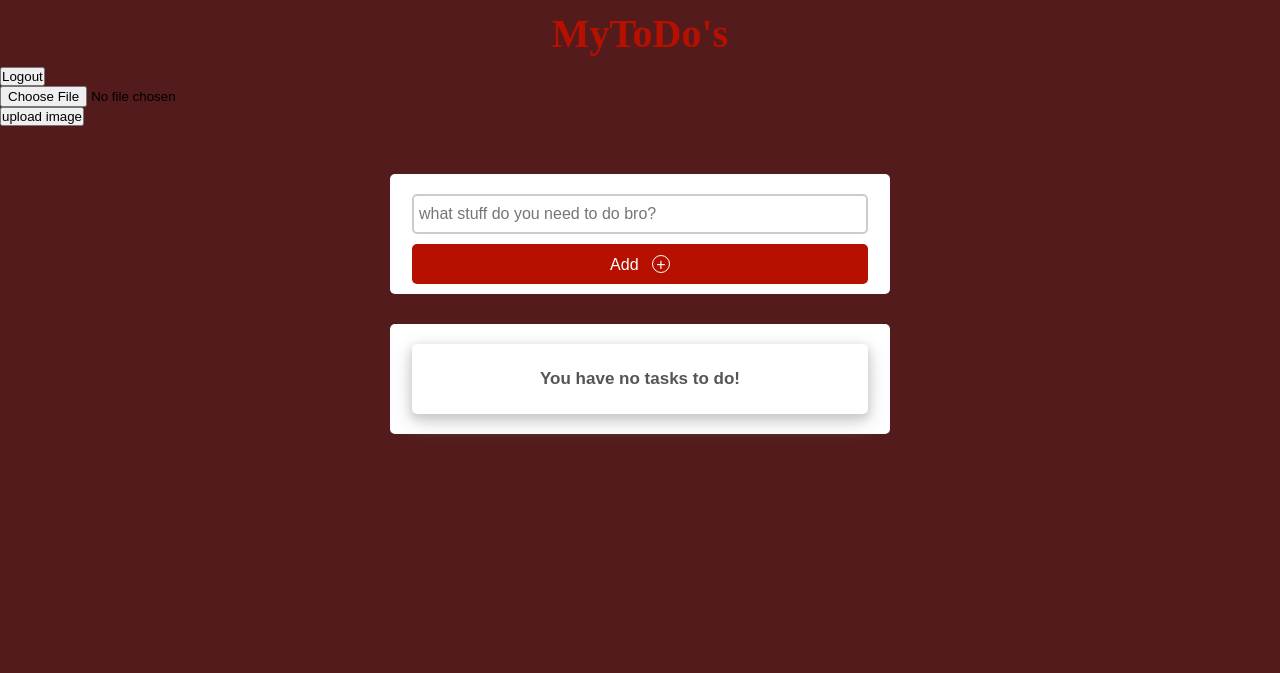
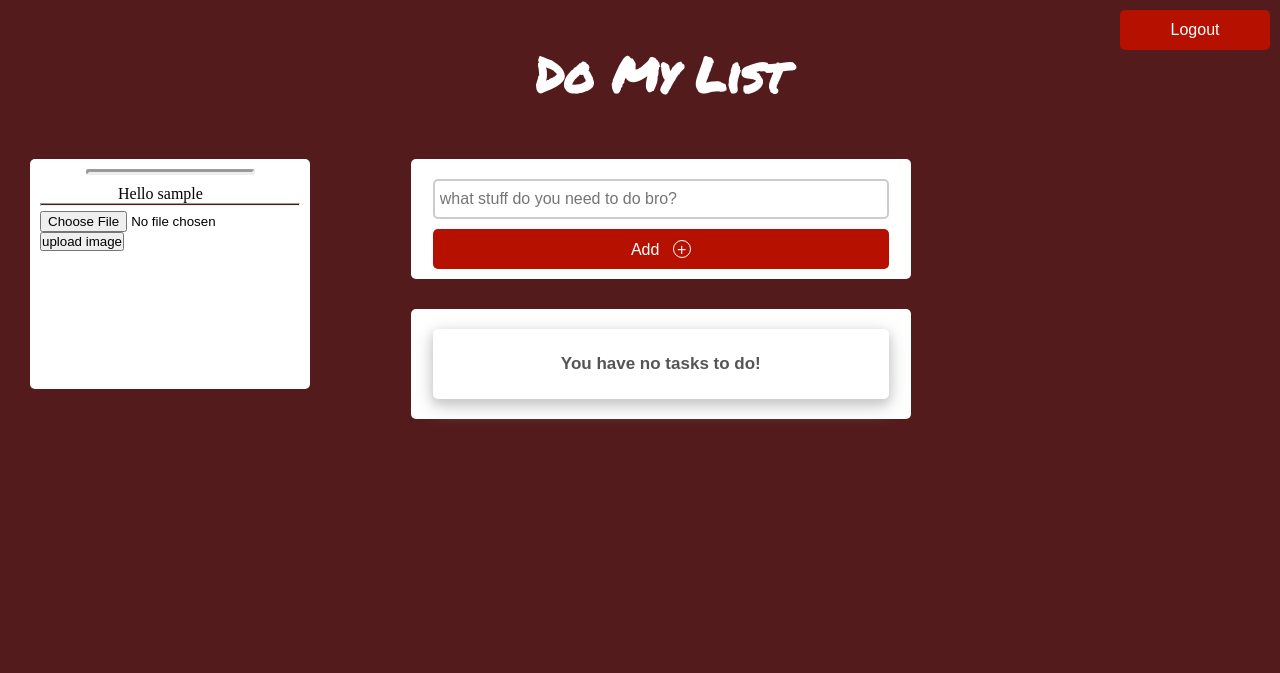
Before and after one commit to excaliburnt/DoMyList, a PHP site: page / in a window 1280 px wide. Shown: the top 673 px of the page. Before the commit the page ends 434 px from the top, so only its background shows below. Run offline with PHP 8.4, Linux system fonts and the light colour scheme; the visitor is signed in with stand-in values (Sample User, id 1); data that the repository does not hold is empty.

Commit message:
Final stuff!

```diff
--- a/css/style.css
+++ b/css/style.css
@@ -9,26 +9,81 @@ body {
   }
 
   main {
-    background: transparent;
+   background: transparent;
     max-width: 500px;
     width: 90%;
     height: 500px;
-    margin: 30px auto;
+    margin: 30px 0px 9px 9%;
     border-radius: 10px;
   }
 
-  .header {
-    color: #b51000;
+  hr{
+	height: 3px;
+    margin-bottom: 5px;
+    background-color: #531b1b;
+}
+
+    h1 {
+	margin-bottom: 40px;
+    color: white;
     text-align: center;
-    font-size: 20px;
+    font-size: 48px;
     padding: 10px;
+	font-family: 'Permanent Marker', cursive;
   }
 
-  .Logout {
-    color: #b51000;
+  img{
+	  border-radius: 10px;
+	  border-style: inset;
+	  margin: 0px auto;
+	  margin-bottom: 10px;
+	  display: block;
+	  width: 65%;
+	  display: block;
+}
+
+  #flexMain{
+	  display:flex;
   }
+
+  #userInfo{
+	max-height: 230px;
+	margin-left: 30px;
+	margin-top: 158.5px;
+	overflow:auto;
+	width: 25%;
+	min-width: 235.667px;
+    background: #fff;
+    padding: 10px;
+    border-radius: 5px;
+  }
+
+  #logout{
+	margin-top: 10px;
+	margin-right:10px;
+	color:white;
+	border:none;
+	border-radius: 5px;
+	font-family: sans-serif;
+	font-size: 16px;
+	float: right;
+    width: 150px;
+	height: 40px;
+	background-color: #b51000;
+  }
+
+  #logout:hover{
+	box-shadow: 0 2px 2px 0 #ccc, 0 2px 3px 0 #ccc;
+    opacity: 0.7;
+  }
+
+  #userName{
+	  margin-left: 30%;
+  }
+
   .add-section {
     width: 100%;
+	min-width: 480px;
     background: #fff;
     margin: 0px auto;
     padding: 10px;
--- a/index.php
+++ b/index.php
@@ -24,30 +24,32 @@ else {
     <meta http-equiv="X-UA-Compatible" content="ie=edge">
     <title>To-Do List</title>
     <link rel="stylesheet" href="css/style.css">
+	<link rel="preconnect" href="https://fonts.gstatic.com">
+<link href="https://fonts.googleapis.com/css2?family=Permanent+Marker&display=swap" rel="stylesheet">
 </head>
 <body>
-  <div class="header">
-    <h1>MyToDo's</h1>
-  </div>
 
-  <section id="logout">
+
 		<form action="session.php" method="get">
-      <input type="submit" name="logout" value="Logout">
+			<input id="logout" type="submit" name="logout" value="Logout">
 		</form>
-  </section>
 
-<section>
+<div id="flexMain">
+	<section id="userInfo">
+
+		<img src="<?php echo $imagePath;?>">
+		<?php echo "<span id='userName'>Hello</span> ".$_SESSION["username"]; ?>
+		<hr>
 		<form method="post" action="upload.php"  enctype="multipart/form-data">
 			<div>
 				<input type="file" name="imageUpload" accept="image/*">
 			</div>
 		<input type="submit" name="upload" value="upload image">
         </form>
+    </section>
 
-	<img src="<?php echo $imagePath;?>">
-</section>
    <main>
-
+		<h1>Do My List</h1>
 		<div class="add-section">
           <form action="app/add.php" method="POST" autocomplete="off">
              <?php if(isset($_GET['mess']) && $_GET['mess'] == 'error'){ ?>
@@ -107,6 +109,7 @@ else {
                 </div>
             <?php } ?>
        </div>
+</div>
     <main>
 
     <script src="js/jquery-3.2.1.min.js"></script>
```
Also changed, not shown: images/4349_1157104691637_1294209_n.jpg (added), images/78gugkjb.jpg (added), images/truc.PNG (added). Lines whose indentation alone changed are shown as unchanged.
